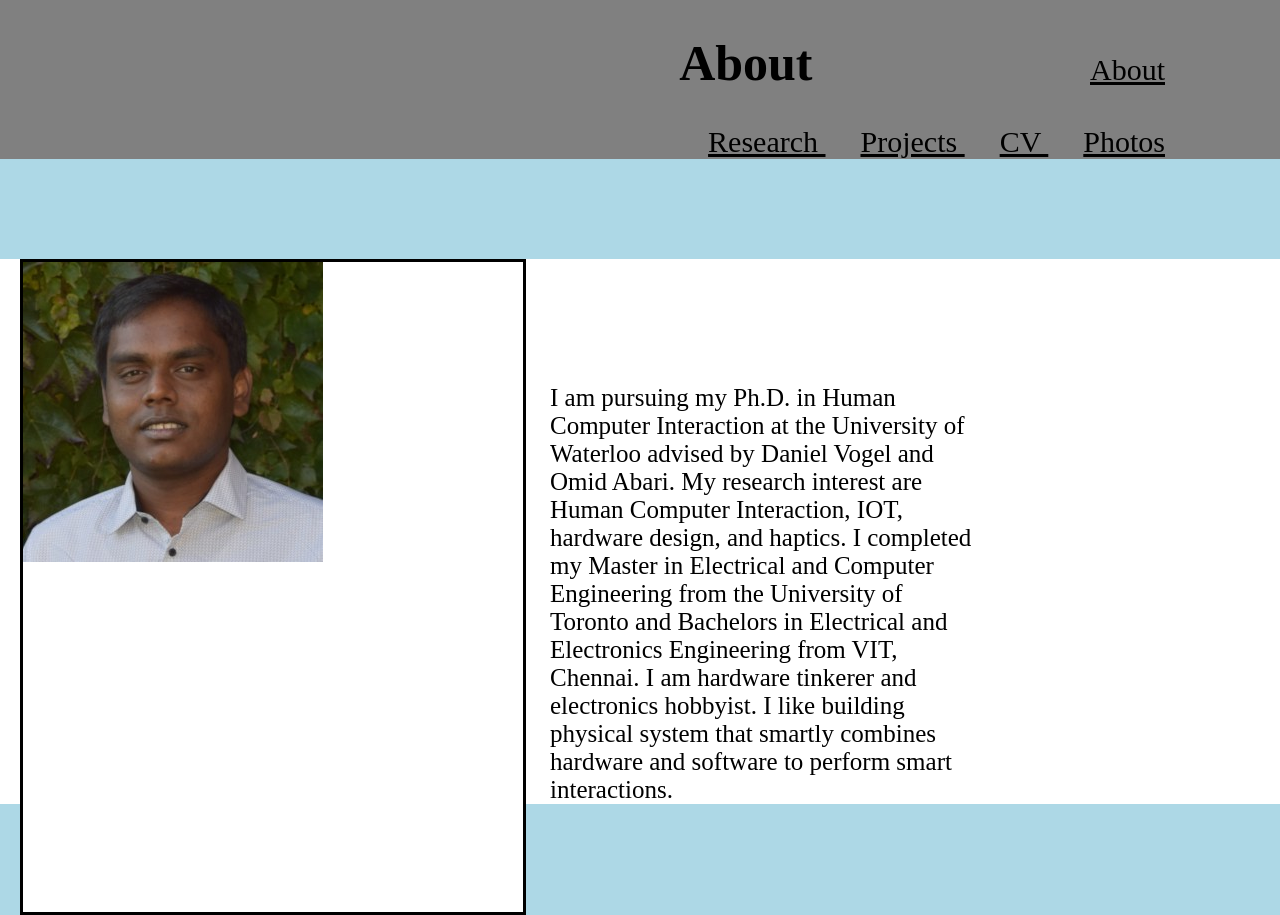
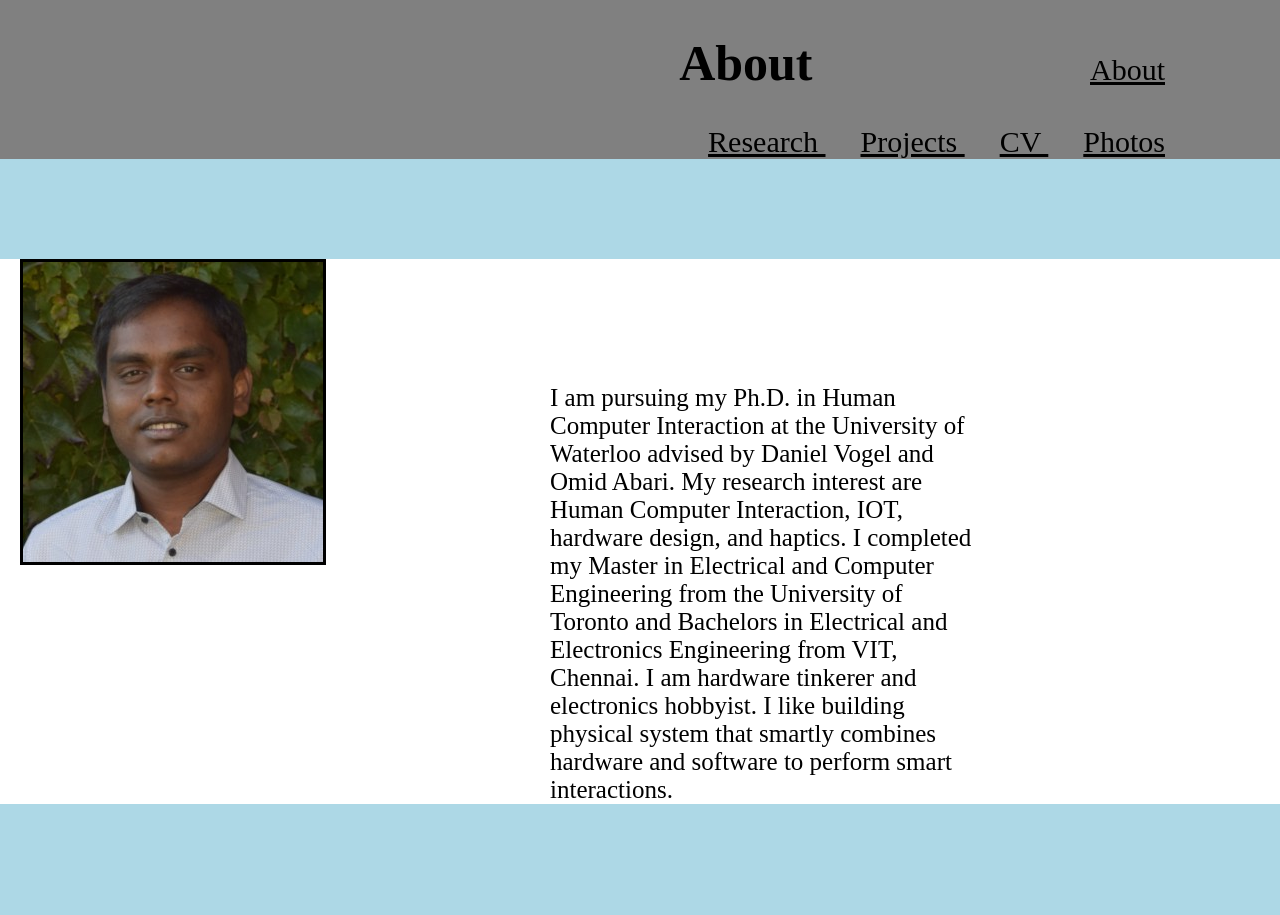
Before and after one commit to antonyalbertraj1994/website_antony, a Jekyll site: the page index.html, which Jekyll copies as it is, in a window 1280 px wide. Built offline with Jekyll 4.4.1, drawn with Linux system fonts in a browser that asks for light colours.

Commit message:
Update index.html

```diff
--- a/index.html
+++ b/index.html
@@ -50,8 +50,8 @@ body {
 
 #box {
 float: left;
-width: 500px;
-height: 650px;
+width: 300px;
+height: 300px;
 background-color: white;
 border: solid black;
 }
```
